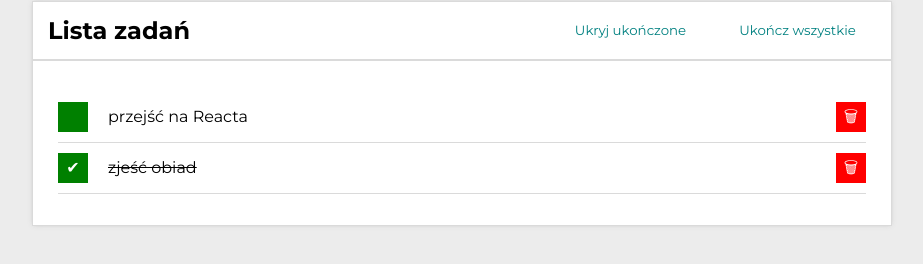
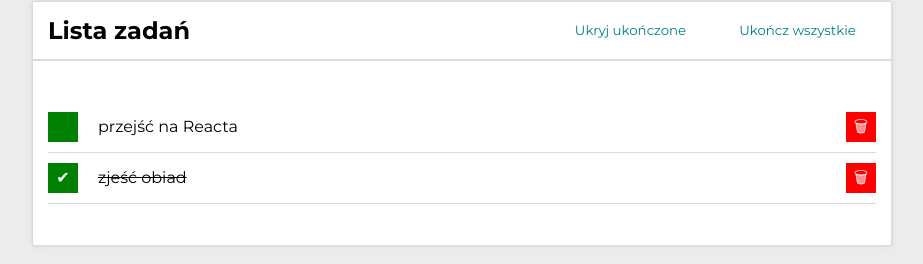
Before and after one commit to BartekKamela/todo-list-react, a React (Create React App) app: page / in a window 1280 px wide. Shown: the part 209-473 px from the top of the page, without its empty margins (178-1101 px from the left). Built offline with nearby package versions, Linux system fonts and the light colour scheme.

Commit message:
added class tasks and changed class list__item

```diff
--- a/src/Tasks/index.js
+++ b/src/Tasks/index.js
@@ -1,7 +1,7 @@
 import "./style.css";
 
 const Tasks = ({ tasks, hiddenTasks }) => (
-    <ul className="">
+    <ul className="tasks">
         {tasks.map(task => (
             <li
                 className={`task${task.done && hiddenTasks ? "task--hidden" : ""}`}
@@ -10,7 +10,7 @@ const Tasks = ({ tasks, hiddenTasks }) => (
                     {task.done ? "✔" : ""}
                 </button>
                 <span
-                    className={`list__item ${task.done ? "list__item--done" : ""}`}
+                    className={`task__item ${task.done ? "task__item--done" : ""}`}
                 >
                     {task.content}
                 </span>
--- a/src/Tasks/style.css
+++ b/src/Tasks/style.css
@@ -1,7 +1,6 @@
-ul {
+.tasks {
     list-style-type: none;
-    padding-left: 10px;
-    padding-right: 10px;
+    padding: 10px 0;
     width: 100%;
 }
 
@@ -47,10 +46,10 @@ ul {
     transition: 1s;
 }
 
-.list__item {
+.task__item {
     margin-right: 10px;
 }
 
-.list__item--done {
+.task__item--done {
     text-decoration: line-through;
 }
```
